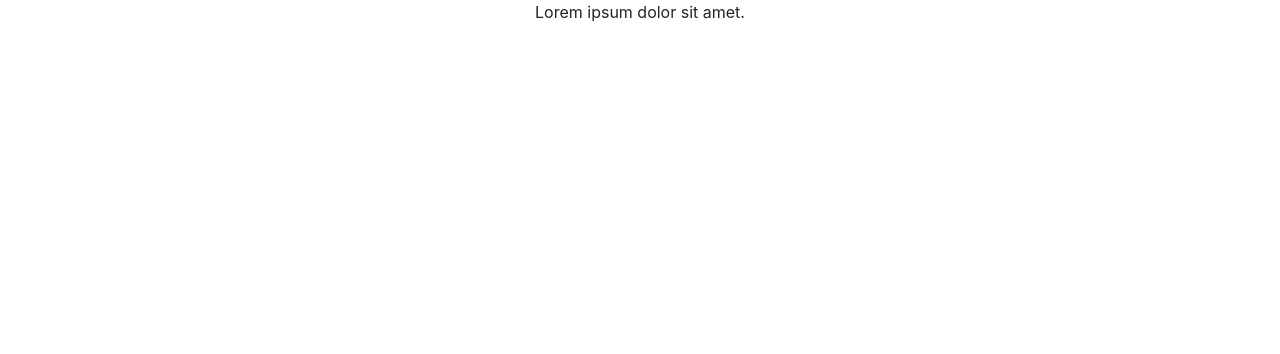
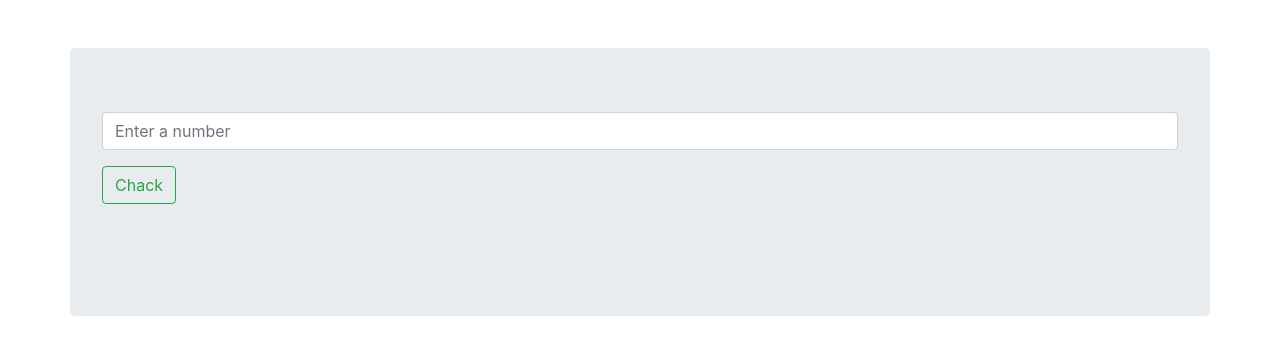
Before and after one commit to sanjar1311/homework-weeks, a plain HTML site: page index.html in a window 1280 px wide. Drawn offline with Linux system fonts and the light colour scheme.

Commit message:
add html codes

```diff
--- a/index.html
+++ b/index.html
@@ -9,7 +9,14 @@
 </head>
 <body>
 
-    <div class="container text-center">Lorem ipsum dolor sit amet.</div>
+  <div class="container jumbotron mt-5">
+    <form class="js-form d-flex flex-column align-items-start" action="https://echo.htmlacademy.ru" method="POST">
+      <input class="js-input form-control mr-4" type="number" placeholder="Enter a number" aria-label="Enter a number" name="number" required>
+      <button class="js-btn btn btn-outline-success mt-3">Chack</button>
+
+      <div class="js-output mt-5 text-center"></div>
+    </form>
+  </div>
 
 
   <script src="js/jquery-3.5.1.min.js"></script>
```
Lines whose indentation alone changed are shown as unchanged.
